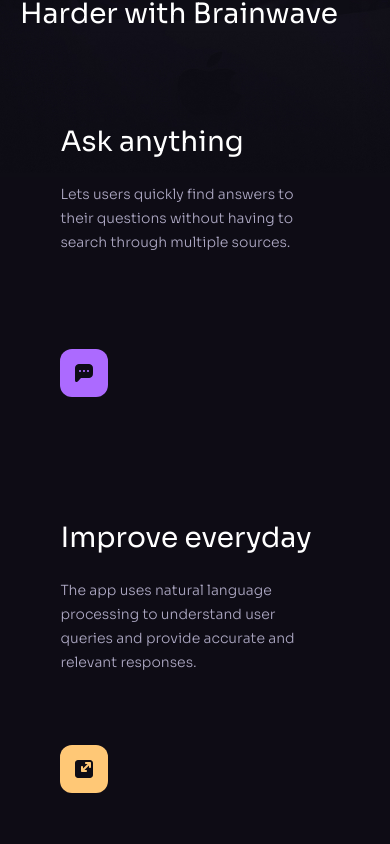
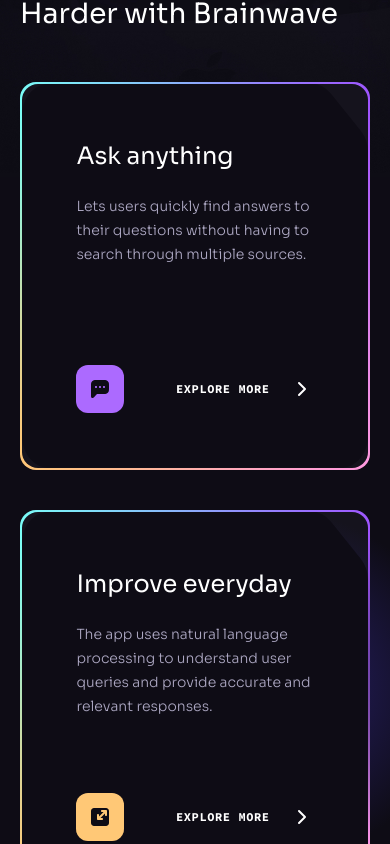
Before and after one commit to itsadrianapaiva/brainwave-website, a React (Vite) app: page / in a window 390 px wide. Shown: the part 1200-2044 px from the top of the page. Built offline with nearby package versions, Linux system fonts and the light colour scheme.

Commit message:
cards created

```diff
--- a/src/assets/svg/Arrow.jsx
+++ b/src/assets/svg/Arrow.tsx
@@ -1,4 +1,6 @@
-const Arrow = () => {
+import { SVGProps } from "react";
+
+const Arrow: React.FC<SVGProps<SVGSVGElement>>= () => {
   return (
     <svg className="ml-5 fill-n-1" width="24" height="24">
       <path d="M8.293 5.293a1 1 0 0 1 1.414 0l6 6a1 1 0 0 1 0 1.414l-6 6a1 1 0 0 1-1.414-1.414L13.586 12 8.293 6.707a1 1 0 0 1 0-1.414z" />
--- a/src/assets/svg/ClipPath.jsx
+++ b/src/assets/svg/ClipPath.tsx
@@ -1,4 +1,4 @@
-const ClipPath = () => {
+const ClipPath: React.FC = () => {
   return (
     <svg className="block" width={0} height={0}>
       <clipPath id="benefits" clipPathUnits="objectBoundingBox">
--- a/src/components/Benefits.tsx
+++ b/src/components/Benefits.tsx
@@ -1,6 +1,9 @@
 import Section from "./Section";
 import Heading from "./Heading";
 import { benefits } from "../constants";
+import Arrow from "../assets/svg/Arrow";
+import { GradientLight } from "./design/Benefits";
+import ClipPath from "../assets/svg/ClipPath";
 
 const Benefits: React.FC = () => {
   return (
@@ -14,19 +17,50 @@
         <div className="flex flex-wrap gap-10 mb-10">
           {benefits.map((item) => (
             <div
-              className="block relative p-0.5 bg-no-repeat bg-[length:100%_100%] md:max-w-[24rem]"
+              className="block relative p-0.5 bg-no-repeat bg-[length:100%_100%] md:max-w-[24rem] rounded-2xl bg-conic-gradient"
               style={{
                 backgroundImage: `${item.backgroundUrl}`,
               }}
               key={item.id}
             >
+              <div className="rounded-[inherit] bg-n-7 p-4">
               <div className="relative z-2 flex flex-col min-h-[22rem] p-[2.4rem] pointer-events-none">
-                <h5 className="h2 mb-5">{item.title}</h5>
+                <h5 className="h5 mb-5">{item.title}</h5>
                 <p className="body-2 mb-6 text-n-3">{item.text}</p>
                 <div className="flex items-center mt-auto">
-                    <img src={item.iconUrl} width={48} height={48} alt={item.title}/>
+                  <img
+                    src={item.iconUrl}
+                    width={48}
+                    height={48}
+                    alt={item.title}
+                  />
+                  <p className="ml-auto font-code text-xs font-bold text-n-1 uppercase tracking-wider">
+                    Explore More
+                  </p>
+                  <Arrow />
                 </div>
               </div>
+
+              {item.light && <GradientLight />}
+
+              <div className="absolute inset-0.5 bg-n-8"
+              style={{
+                clipPath: "url(#benefits)",
+              }}>
+                <div className="absolute inset-0 opacity-0 transition-opacity hover:opacity-10">
+                  {item.imageUrl && (
+                    <img src={item.imageUrl}
+                    width={380}
+                    height={323}
+                    alt={item.title}
+                    className="w-full h-full object-cover"
+                    />
+                  )}
+                </div>
+              </div>
+
+              <ClipPath />
+            </div>
             </div>
           ))}
         </div>
--- a/src/components/design/Benefits.jsx
+++ b/src/components/design/Benefits.tsx
@@ -1,4 +1,4 @@
-export const GradientLight = () => {
+export const GradientLight: React.FC = () => {
   return (
     <div className="absolute top-0 left-1/4 w-full aspect-square bg-radial-gradient from-[#28206C] to-[#28206C]/0 to-70% pointer-events-none" />
   );
```
